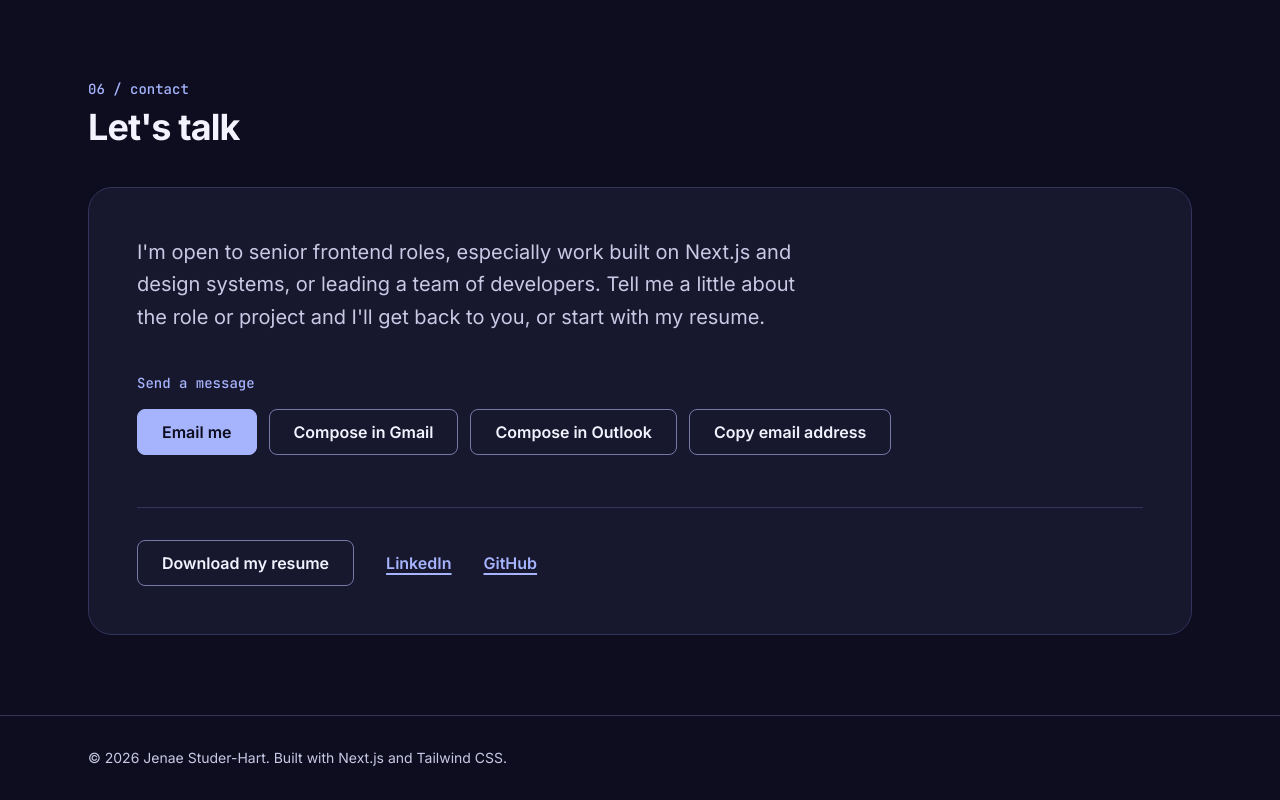
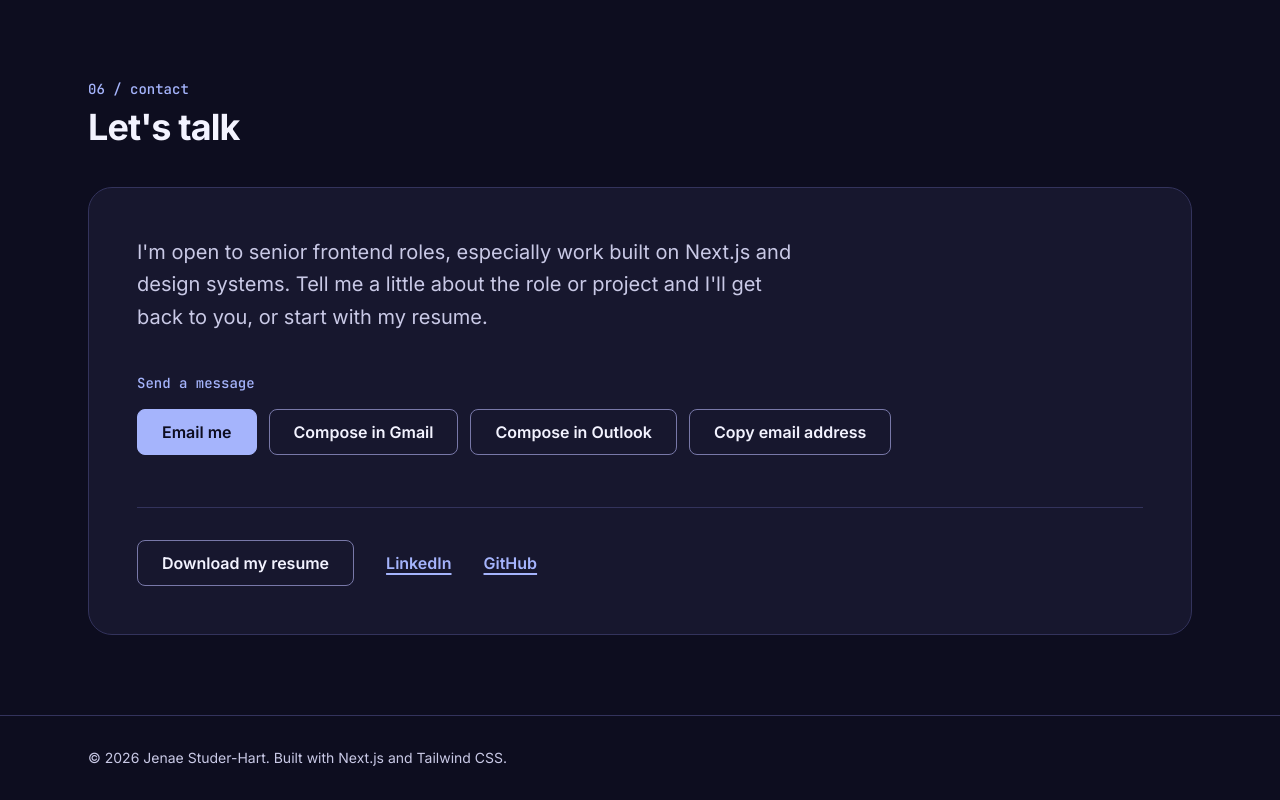
Before and after one commit to JenaeStuder/Professional-Portfolio, a Next.js app: page / in a window 1280 px wide. Shown: the part 4594-5394 px from the top of the page. Built offline with nearby package versions, Linux system fonts and the light colour scheme.

Commit message:
updates contact section language

```diff
--- a/components/Contact.tsx
+++ b/components/Contact.tsx
@@ -10,7 +10,7 @@ export function Contact() {
       <div className="rounded-3xl border border-line bg-surface p-6 sm:p-12">
         <p className="max-w-2xl text-lg leading-relaxed text-muted sm:text-xl">
           I&apos;m open to senior frontend roles, especially work built on Next.js and design
-          systems, or leading a team of developers. Tell me a little about the role or project and
+          systems. Tell me a little about the role or project and
           I&apos;ll get back to you, or start with my resume.
         </p>
 
```
